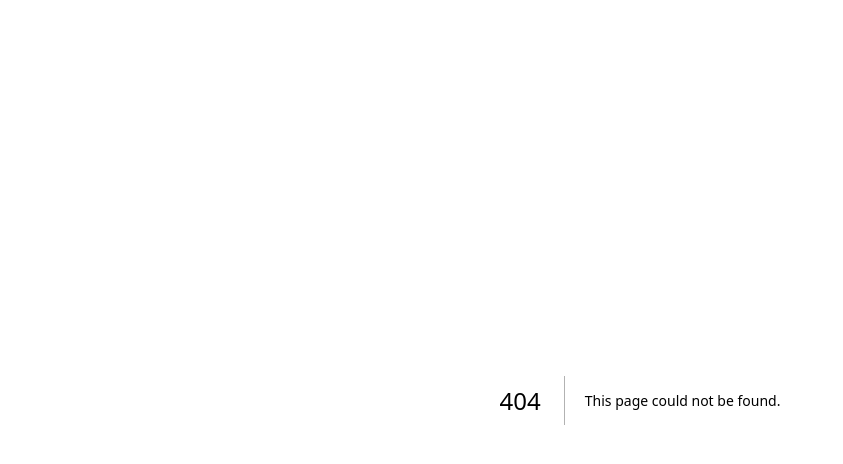
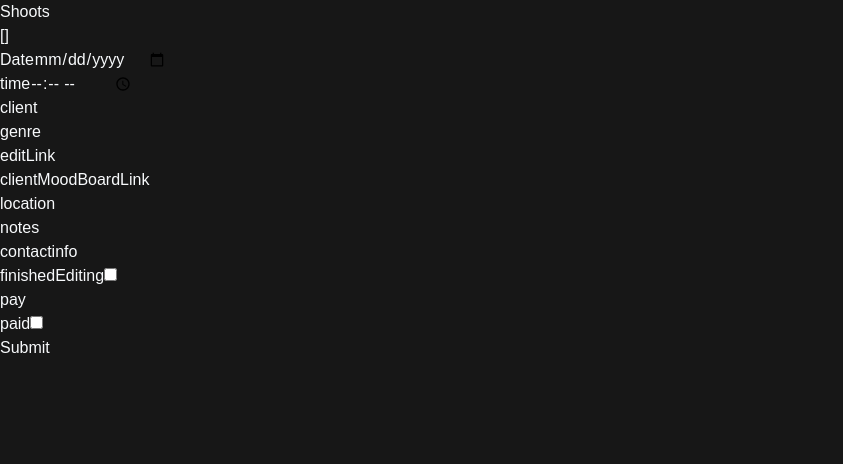
Before and after one commit to Vsingh70/Focals-Base, a Next.js app in the folder my-app/: page /account/shoots in a window 1280 px wide. Before the commit this address had no page. Shown: the top 464 px of the page, without its empty margins (0-843 px from the left). Built offline with nearby package versions, Linux system fonts and the light colour scheme; no server answers.

Commit message:
Add server shoots pull

```diff
--- a/my-app/src/app/account/account-form.jsx
+++ b/my-app/src/app/account/account-form.jsx
@@ -2,7 +2,9 @@
 import styles from './account.module.css'
 import { useCallback, useEffect, useState } from 'react'
 import { createClient } from '@/utils/supabase/client'
+import { useRouter } from "next/navigation";
 export default function AccountForm({ user }) {
+  const router = useRouter();
   const supabase = createClient()
   const [loading, setLoading] = useState(true)
   const [fullname, setFullname] = useState(null)
@@ -16,15 +18,25 @@ export default function AccountForm({ user }) {
 
       const { data, error, status } = await supabase
         .from('profiles')
-        .select(`full_name, username, website, avatar_url`)
+        .select(`id, full_name, username, website, avatar_url`)
         .eq('id', user?.id)
         .single()
 
+      const {data1, error2} = await supabase
+        .from('shoots')
+        .select('*')
+        .eq('user', user?.id)
+        .order('date', {ascending: false})
+        .order('time', {ascending: false})
+        .limit(5);
+      console.log(user?.id)
+      console.log(data1)
       if (error && status !== 406) {
         throw error
       }
 
       if (data) {
+        console.log(data.id)
         setFullname(data.full_name)
         setUsername(data.username)
         setWebsite(data.website)
@@ -35,6 +47,7 @@ export default function AccountForm({ user }) {
     } finally {
       setLoading(false)
     }
+
   }, [user, supabase])
 
   useEffect(() => {
@@ -117,12 +130,9 @@ export default function AccountForm({ user }) {
               {loading ? 'Loading ...' : 'Update'}
             </button>
           </div>
-
-          <div>
-
-          </div>
         </div>
       </div>
+      <button onClick={() => router.push("/account/shoots")}>Shoots</button>
     </div>
   )
 }
--- /dev/null
+++ b/my-app/src/app/account/shoots/insertShoots.js
@@ -0,0 +1,30 @@
+'use server'
+//TODO NOT DONE NOT FUNCTIONAL, DONT TEST
+export async function insert_shoots(formData, supabase, user) {
+  const insert_data = {
+    date: formData.get('date'),
+    time: formData.get('time'),
+    client: formData.get('client'),
+    genre: formData.get('genre'),
+    editLink: formData.get('editLink'),
+    clientMoodBoardLink: formData.get('clientMoodBoardLink'),
+    location: formData.get('location'),
+    notes: formData.get('notes'),
+    contactinfo: formData.get('contactinfo'),
+    finishedEditing: formData.get('finishedEditing'),
+    pay: formData.get('pay'),
+    paid: formData.get('paid'),
+
+  }
+
+  const { data, error} = await supabase
+  .from("shoots")
+  .insert([
+    insert_data
+  ]);
+
+  if(error){
+    alert("you inserted wrong somehow")
+    console.log(error)
+  }
+}
--- /dev/null
+++ b/my-app/src/app/account/shoots/page.jsx
@@ -0,0 +1,106 @@
+'use client'
+import { useEffect, useState } from "react"
+import { insert_shoots } from "./insertShoots.js"
+import { createClient } from "@/utils/supabase/client.js"
+
+
+
+export default function shoots(){
+  const [shoots_data, setShoots] = useState([]);
+  const [error, setError] = useState(null);
+
+  useEffect(() => {
+    const fetchShoots = async () => {
+      const res = await fetch('/api/get-shoots');
+      const { data, error } = await res.json();
+      if (error) setError(error);
+      else setShoots(data);
+    };
+
+    fetchShoots();
+  }, []);
+  return (<div><div>
+      <header>
+        <h1>Shoots</h1>
+      </header>
+
+      {shoots_data?
+        <div>
+
+          <p>{JSON.stringify(shoots_data)}</p>
+
+        </div>
+        : <p>no</p> }
+
+
+      <div styles="display: flex; flex-direction: column;">
+        <form action={insert_shoots}>
+          <div className="placeholder">
+            <label>Date</label>
+            <input id="date" name="date" type="date"></input>
+          </div>
+
+          <div className="placeholder">
+            <label>time</label>
+            <input id="time" name="time" type="time"></input>
+          </div>
+
+          <div className="placeholder">
+            <label>client</label>
+            <input id="client" name="client" type="text"></input>
+          </div>
+
+          <div className="placeholder">
+            <label>genre</label>
+            <input id="genre" name="genre" type="text"></input>
+          </div>
+
+          <div className="placeholder">
+            <label>editLink</label>
+            <input id="editLink" name="editLink" type="url"></input>
+          </div>
+
+          <div className="placeholder">
+            <label>clientMoodBoardLink</label>
+            <input id="clientMoodBoardLink" name="clientMoodBoardLink" type="url"></input>
+          </div>
+
+          <div className="placeholder">
+            <label>location</label>
+            <input id="location" name="location" type="text"></input>
+          </div>
+
+          <div className="placeholder">
+            <label>notes</label>
+            <input id="notes" name="notes" type="text"></input>
+          </div>
+
+
+{/* This is supposed to be an array, so we need to add a button that adds
+    more input boxes when ever pressed*/}
+          <div className="placeholder">
+            <label>contactinfo</label>
+            <input id="contactinfo" name="contactinfo" type="text"></input>
+          </div>
+
+          <div className="placeholder">
+            <label>finishedEditing</label>
+            <input id="finishedEditing" name="finishedEditing" type="checkbox"></input>
+          </div>
+
+          <div className="placeholder">
+            <label>pay</label>
+            <input id="pay" name="pay" type="pay"></input>
+          </div>
+
+          <div className="placeholder">
+            <label>paid</label>
+            <input  id="paid" name="paid" type="checkbox"></input>
+          </div>
+          <button>Submit</button>
+        </form>
+      </div>
+    </div>
+
+  </div>)
+}
--- /dev/null
+++ b/my-app/src/app/api/get-shoots/route.js
@@ -0,0 +1,157 @@
+export const dynamic = 'force-dynamic';
+import { createClient } from '@supabase/supabase-js';
+import { cookies } from 'next/headers';
+
+const supabaseUrl = process.env.NEXT_PUBLIC_SUPABASE_URL;
+const supabaseAnonKey = process.env.NEXT_PUBLIC_SUPABASE_ANON_KEY;
+
+/**
+ * GET handler for retrieving shoots data for the authenticated user
+ * This endpoint fetches shoots from Supabase based on the current user's authentication
+ */
+export async function GET() {
+  try {
+    // Get the cookie store from Next.js headers
+    const cookieStore = await cookies();
+
+    // Retrieve the Supabase authentication token from cookies
+    // This cookie name should match your Supabase project configuration
+    const authCookie = cookieStore.get('sb-ytzzsjhqmtijrjzngfhv-auth-token')?.value;
+
+    // Check if the authentication cookie exists
+    if (!authCookie) {
+      return new Response(
+        JSON.stringify({ data: null, error: 'User not authenticated (no token)' }),
+        {
+          status: 401,
+          headers: { 'Content-Type': 'application/json' }
+        }
+      );
+    }
+
+    // Parse the authentication cookie to extract session data
+    let session;
+    let accessToken;
+
+    // Handle base64-encoded cookie format (common with Supabase)
+    if (authCookie.startsWith('base64-')) {
+      try {
+        // Remove the "base64-" prefix and decode the cookie data
+        const base64Data = authCookie.substring(7); // Remove "base64-" (7 characters)
+        const decodedData = Buffer.from(base64Data, 'base64').toString('utf-8');
+        session = JSON.parse(decodedData);
+        accessToken = session?.access_token;
+      } catch (error) {
+        // Return error if base64 decoding or JSON parsing fails
+        return new Response(
+          JSON.stringify({ data: null, error: 'Invalid session format' }),
+          {
+            status: 401,
+            headers: { 'Content-Type': 'application/json' }
+          }
+        );
+      }
+    } else {
+      // Handle non-base64 cookie format (fallback)
+      try {
+        session = JSON.parse(authCookie);
+        accessToken = session?.access_token;
+      } catch (error) {
+        // Return error if JSON parsing fails
+        return new Response(
+          JSON.stringify({ data: null, error: 'Invalid session format' }),
+          {
+            status: 401,
+            headers: { 'Content-Type': 'application/json' }
+          }
+        );
+      }
+    }
+
+    // Verify that we successfully extracted an access token
+    if (!accessToken) {
+      return new Response(
+        JSON.stringify({ data: null, error: 'User not authenticated (no token)' }),
+        {
+          status: 401,
+          headers: { 'Content-Type': 'application/json' }
+        }
+      );
+    }
+
+    // Create Supabase client with the extracted access token
+    // This ensures all subsequent queries are authenticated
+    const supabase = createClient(supabaseUrl, supabaseAnonKey, {
+      global: {
+        headers: {
+          Authorization: `Bearer ${accessToken}`,
+        },
+      },
+    });
+
+    // Verify the user authentication by fetching user data
+    const {
+      data: { user },
+      error: userError,
+    } = await supabase.auth.getUser();
+
+    // Check if user retrieval was successful
+    if (!user || userError) {
+      return new Response(
+        JSON.stringify({
+          data: null,
+          error: userError?.message || 'Failed to retrieve user'
+        }),
+        {
+          status: 401,
+          headers: { 'Content-Type': 'application/json' }
+        }
+      );
+    }
+
+    // Query the shoots table for the authenticated user's data
+    // This query respects Row Level Security (RLS) policies if enabled
+    const { data, error } = await supabase
+      .from('shoots')
+      .select('*')
+      .eq('user', user.id)
+      .order('date', {ascending: false})
+      .order('time', {ascending: false})
+      .limit(5);
+
+    // Handle database query errors
+    if (error) {
+      return new Response(
+        JSON.stringify({
+          data: null,
+          error: error.message || 'Database query failed'
+        }),
+        {
+          status: 500,
+          headers: { 'Content-Type': 'application/json' }
+        }
+      );
+    }
+    // Return successful response with shoots data
+    return new Response(
+      JSON.stringify({ data, error: null }),
+      {
+        status: 200,
+        headers: { 'Content-Type': 'application/json' }
+      }
+    );
+
+  } catch (error) {
+    // Handle any unexpected errors that occur during the request
+    return new Response(
+      JSON.stringify({
+        data: null,
+        error: error.message || 'Internal server error'
+      }),
+      {
+        status: 500,
+        headers: { 'Content-Type': 'application/json' }
+      }
+    );
+  }
+}
--- /dev/null
+++ b/my-app/src/app/api/insert-shoots/route.js
@@ -0,0 +1,3 @@
+export async function POST(){
+
+}
--- a/my-app/src/app/page.js
+++ b/my-app/src/app/page.js
@@ -54,7 +54,7 @@ export default function Home() {
         }}
       >
         <h1 style={{ margin: 0, fontSize: "2rem", fontWeight: 700, color: "#0070f3", letterSpacing: "1px" }}>
-          Shooters!!!
+          Foscal Base
         </h1>
         {user && (
           <div style={{ fontWeight: 500, color: "#333", fontSize: "1.1rem" }}>
```
